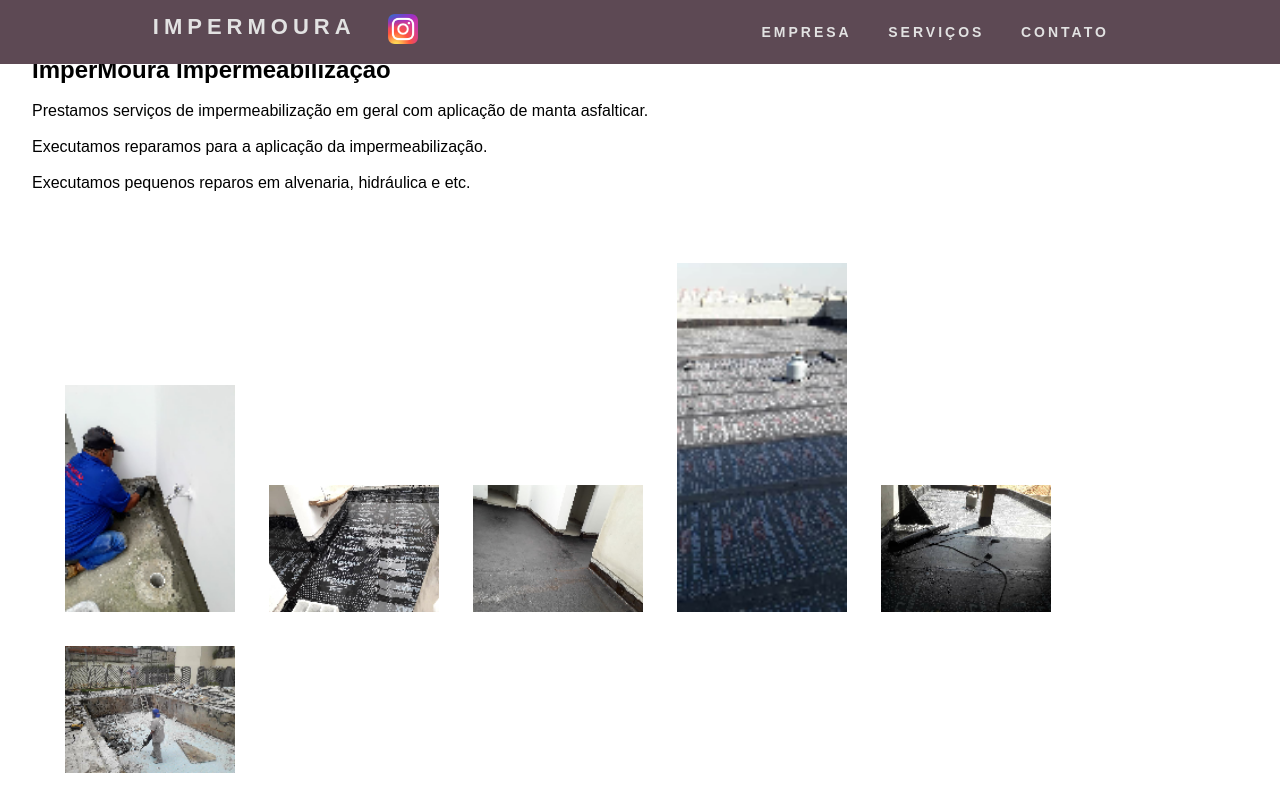
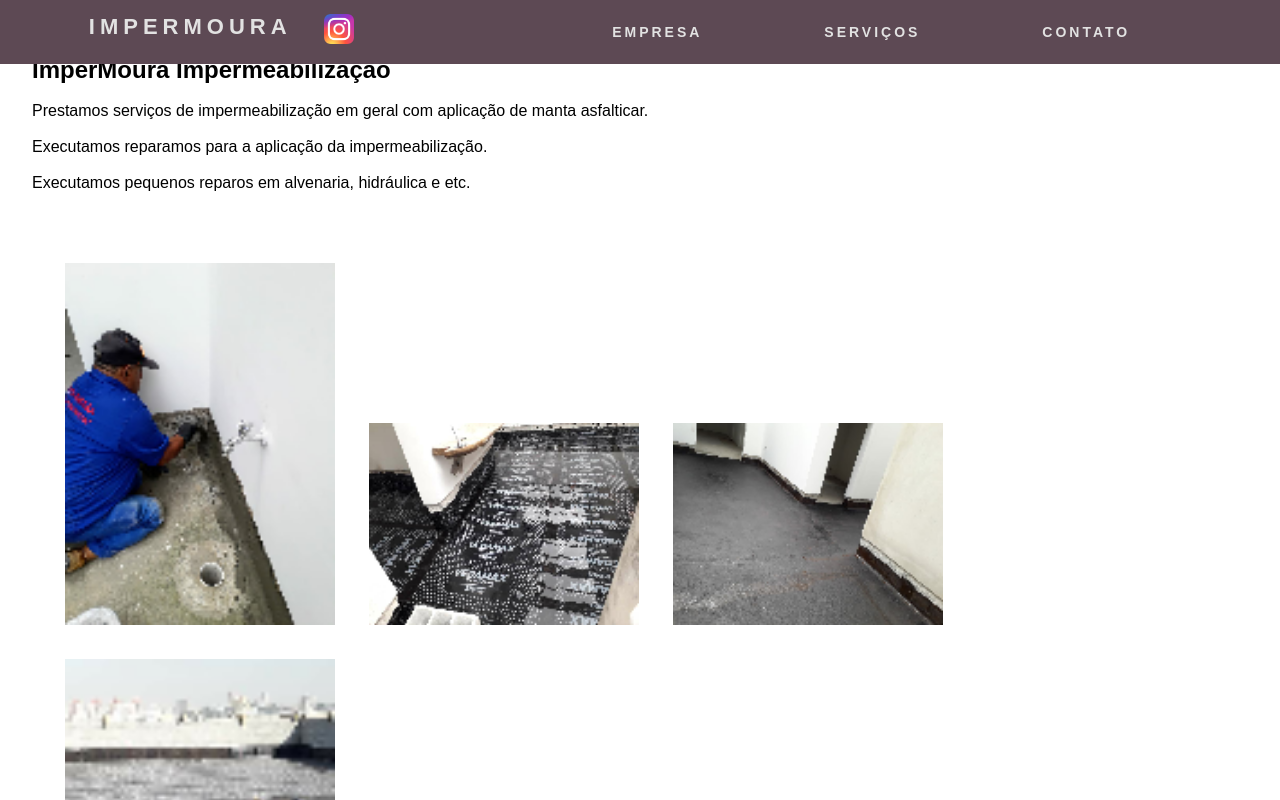
Before and after one commit to Rodrioitit/site, a plain HTML site: page servicos.html in a window 1280 px wide. Shown: the top 800 px of the page. Drawn offline with Linux system fonts and the light colour scheme.

Commit message:
Update style.css

```diff
--- a/css/style.css
+++ b/css/style.css
@@ -35,7 +35,7 @@ nav {
 .nav-links {
     display: flex;
     justify-content: space-around;
-    width: 30%;
+    width: 50%;
 }
 
 .nav-links li {
@@ -144,7 +144,7 @@ nav {
 .gallery img {
     transition: 1s;
     padding: 15px;
-    width: 200px;
+    width: 300px;
 }
 
 .gallery img:hover {
```
